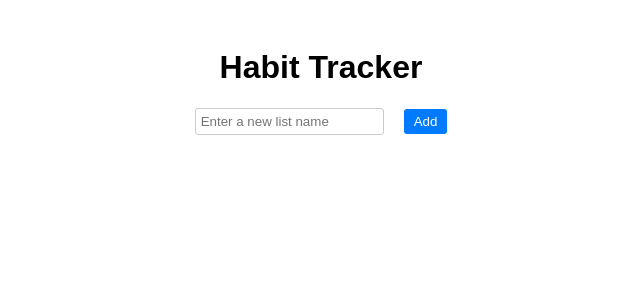
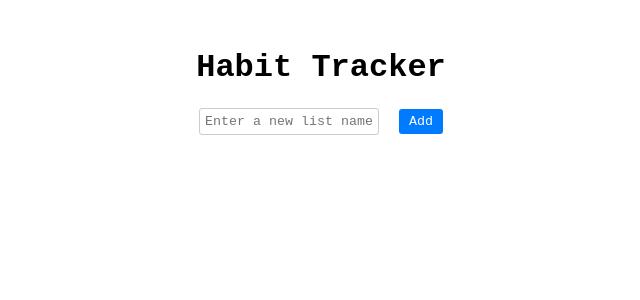
Before and after one commit to maeBoittiaux/sticky-note, a React (Create React App) app: page / in a window 1280 px wide. Shown: the top 300 px of the page, without its empty margins (319-959 px from the left). Built offline with nearby package versions, Linux system fonts and the light colour scheme; the HTML template or start-up script is replaced by a standard one.

Commit message:
feat (index.css) : update font to 'Courier New'

```diff
--- a/src/index.css
+++ b/src/index.css
@@ -1,5 +1,5 @@
 .App {
-  font-family: Arial, sans-serif;
+  font-family: 'Courier New', Courier, monospace;
   text-align: center;
   padding: 20px;
 }
@@ -32,6 +32,7 @@ li {
 }
 
 button {
+  font-family: 'Courier New', Courier, monospace;
   padding: 5px 10px;
   margin-left: 10px;
   cursor: pointer;
@@ -46,6 +47,7 @@ button:hover {
 }
 
 input {
+  font-family: 'Courier New', Courier, monospace;
   padding: 5px;
   margin-right: 10px;
   border: 1px solid #ccc;
```
